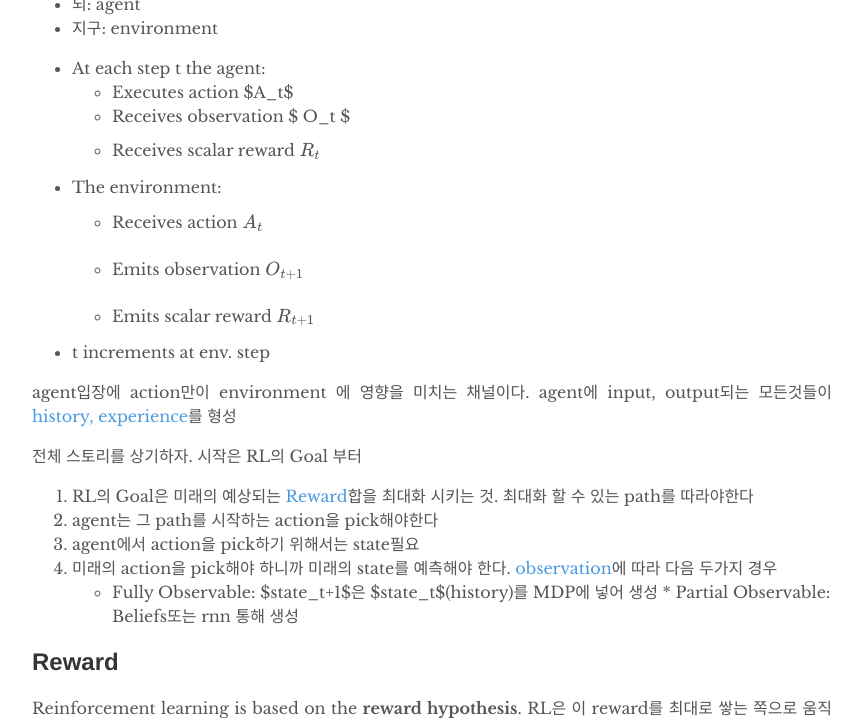
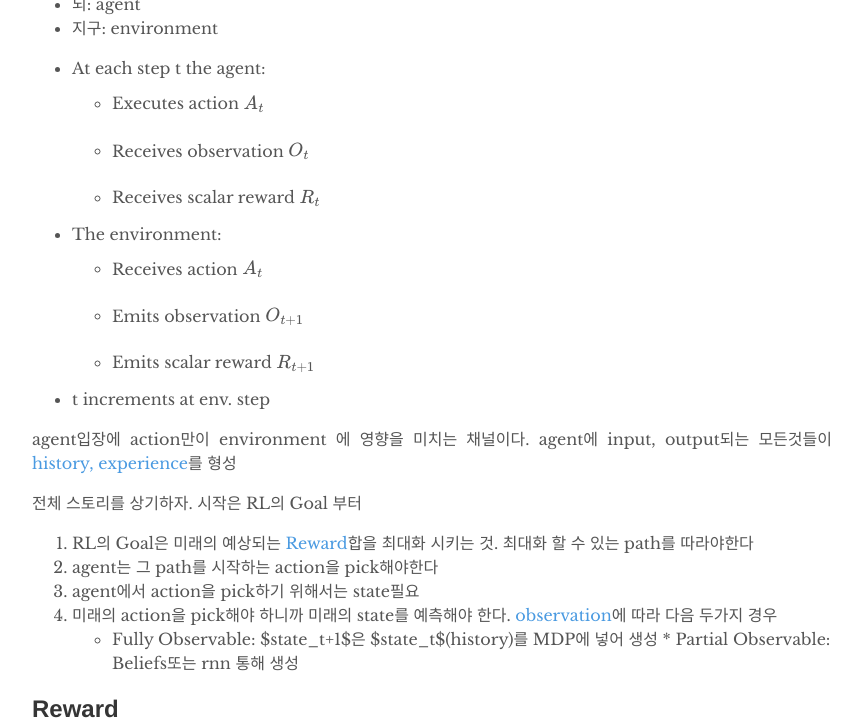
Before and after one commit to deepsight-korea/deepsight-korea.github.com, a Jekyll site: the page built from _posts/2018-06-24-rl-lec1.md, in a window 1280 px wide and 900 px high, scrolled down 1824 px, cut to the strip 178-900 px from the top of the window. Shown: the whole strip, without its empty margins (208-1069 px from the left). Built offline with Jekyll 4.4.1, drawn with Linux system fonts in a browser that asks for light colours; formulas are drawn with MathJax 3.

Commit message:
Update 2018-06-24-rl-lec1.md

```diff
--- a/_posts/2018-06-24-rl-lec1.md
+++ b/_posts/2018-06-24-rl-lec1.md
@@ -35,8 +35,8 @@ RL에 필요한 여러 다른분야의 이야기가 많이 있는데 기본적
   * 지구: environment
 
   * At each step t the agent:
-	* Executes action $A_t$
-    * Receives observation $ O_t $
+	* Executes action $$A_t$$
+    * Receives observation $$O_t$$
     * Receives scalar reward $$R_t$$
   * The environment:
     * Receives action $$ A_t $$
```
